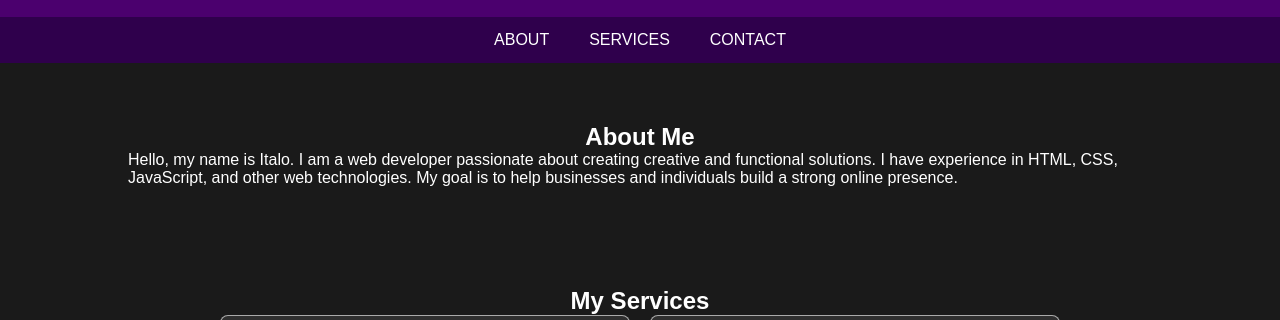
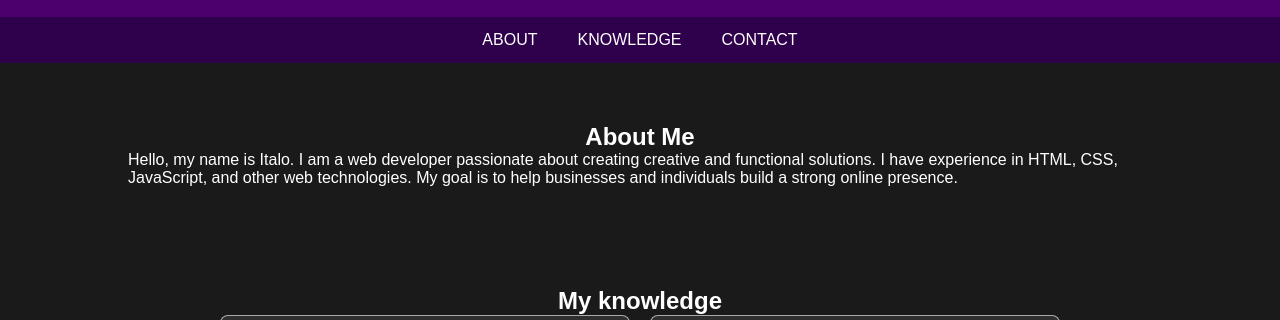
Before and after one commit to italoGalata/portifolio, a plain HTML site: page index.html in a window 1280 px wide. Shown: the part 60-380 px from the top of the page. Drawn offline with Linux system fonts and the light colour scheme.

Commit message:
ota firula

```diff
--- a/index.html
+++ b/index.html
@@ -121,7 +121,7 @@
 
     <nav>
       <a href="#about">About</a>
-      <a href="#services">Services</a>
+      <a href="#services">knowledge</a>
       <a href="#contact">Contact</a>
     </nav>
 
@@ -130,13 +130,13 @@
       <p>
         Hello, my name is Italo. I am a web developer passionate about creating
         creative and functional solutions. I have experience in HTML, CSS,
-        JavaScript, and other web technologies. My goal is to help businesses and
-        individuals build a strong online presence.
+        JavaScript, and other web technologies. My goal is to help businesses
+        and individuals build a strong online presence.
       </p>
     </section>
 
     <section id="services">
-      <h2>My Services</h2>
+      <h2>My knowledge</h2>
       <div class="projects">
         <div class="project">
           <img src="img/HTML5_logo_and_wordmark.svg.png" alt="HTML5 Logo" />
@@ -145,7 +145,10 @@
           <img src="img/image.png" alt="Service Logo" />
         </div>
         <div class="project">
-          <img src="img/javascript-logo-E967E87D74-seeklogo.com.png" alt="JavaScript Logo" />
+          <img
+            src="img/javascript-logo-E967E87D74-seeklogo.com.png"
+            alt="JavaScript Logo"
+          />
         </div>
       </div>
     </section>
@@ -153,8 +156,11 @@
     <section id="contact">
       <h2>Contact</h2>
       <p class="contact-text">
-        Liked my work? Let's talk! You can find me on social media <a href="https://www.instagram.com/italin__?igsh=bXM5bzNhcnRyYjNu">Italo Galata</a> or send an
-        email directly to <strong>italobgalata@hotmail.com</strong>.
+        Liked my work? Let's talk! You can find me on social media
+        <a href="https://www.instagram.com/italin__?igsh=bXM5bzNhcnRyYjNu"
+          >Italo Galata</a
+        >
+        or send an email directly to <strong>italobgalata@hotmail.com</strong>.
       </p>
     </section>
 
```
